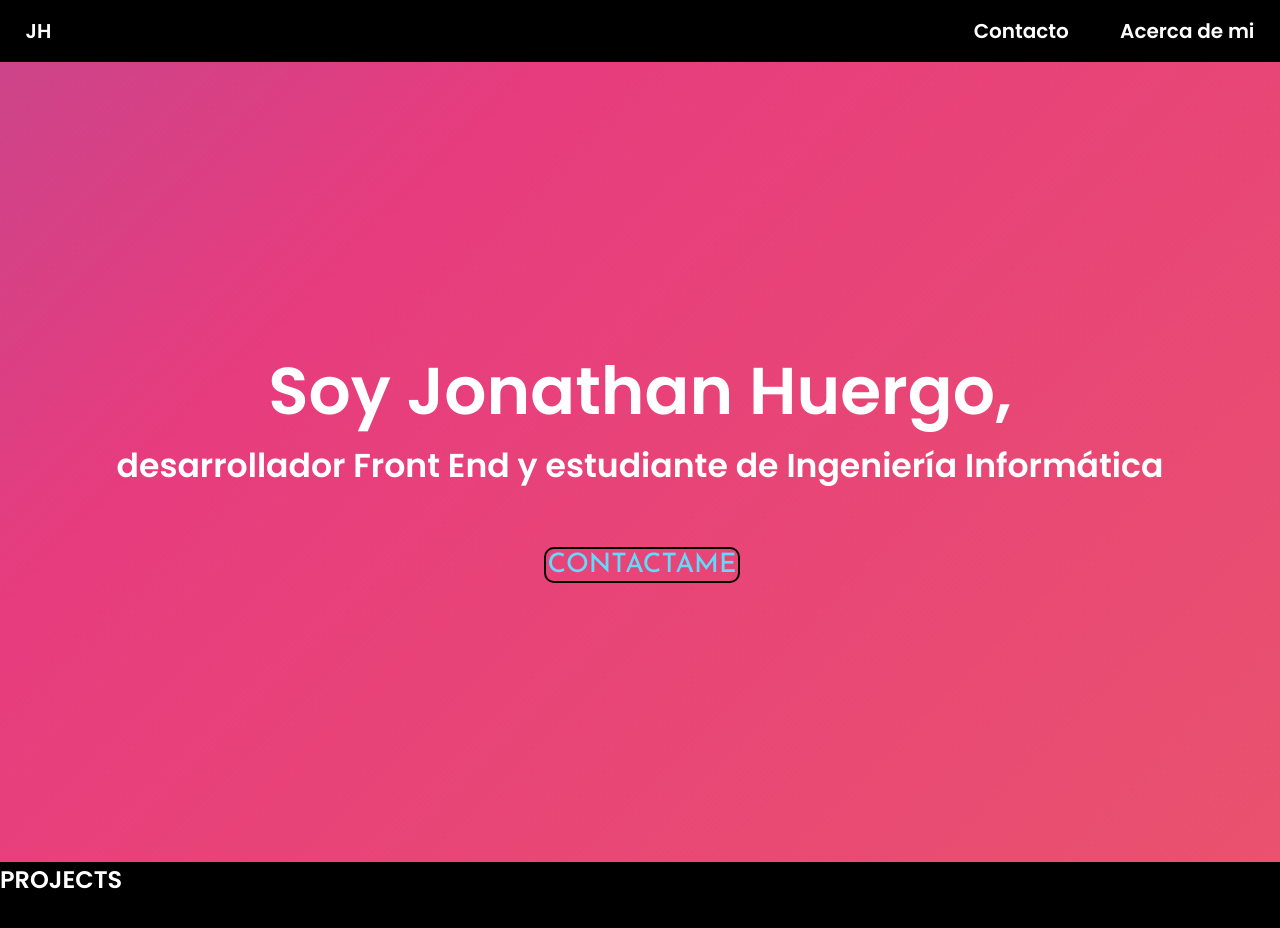
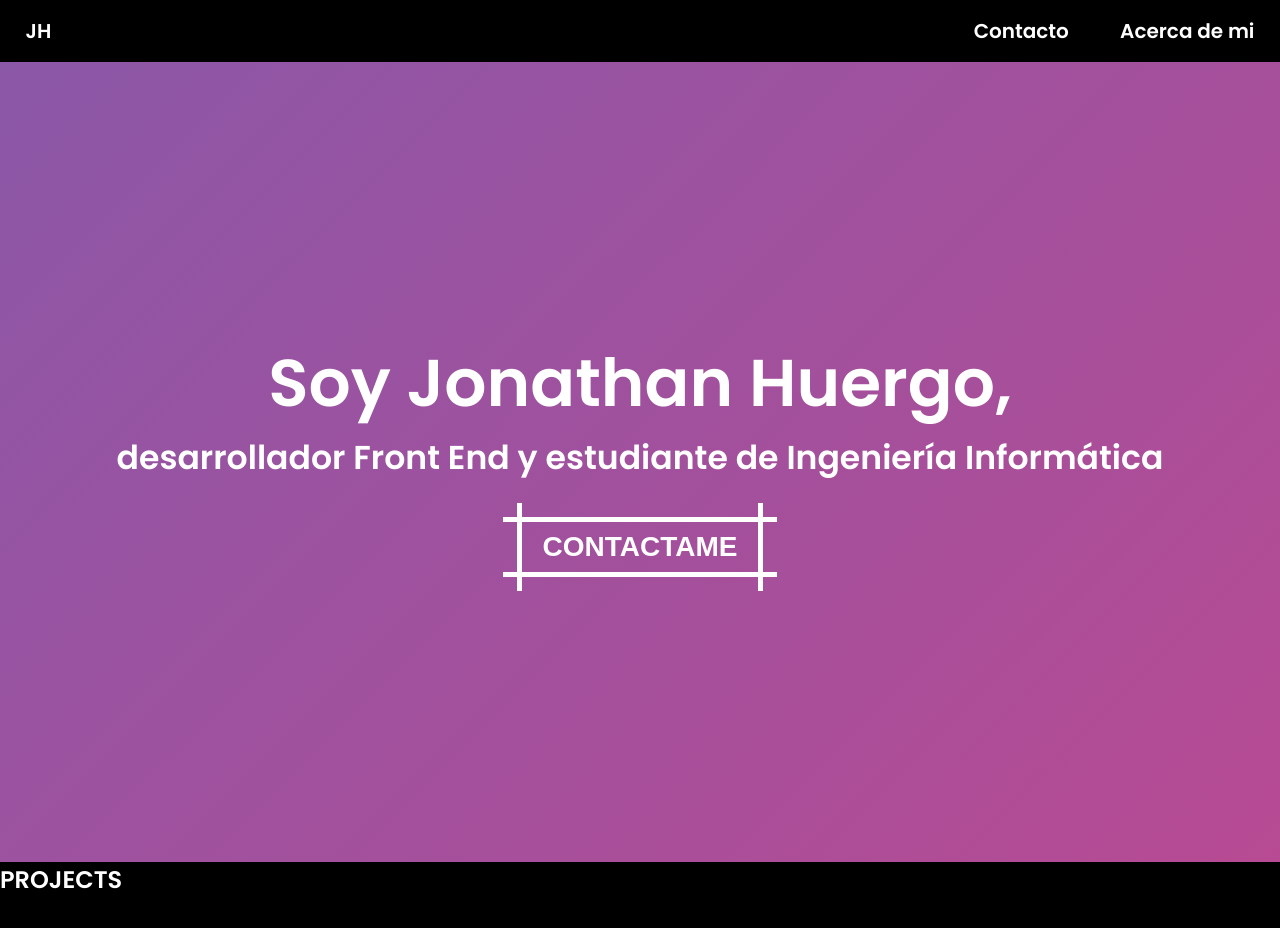
Before and after one commit to JonyHuergo/jhuergo2, a Next.js app: page / in a window 1280 px wide. Shown: the top 928 px of the page. Built offline with nearby package versions, Linux system fonts and the light colour scheme.

Commit message:
Style contact button

```diff
--- a/pages/index.tsx
+++ b/pages/index.tsx
@@ -7,7 +7,7 @@ export default function Home() {
     <section id="home" className='header'>
       <h1>Soy Jonathan Huergo,</h1>
       <h2>desarrollador Front End y estudiante de Ingeniería Informática</h2>
-      <a href="#contact"><button type="button" className="contact-button">CONTACTAME</button></a>
+      <a href="#contact"><button type="button" className="contact-button"><b>CONTACTAME</b></button></a>
     </section>
     <Info/>
     </>
--- a/styles/globals.css
+++ b/styles/globals.css
@@ -4,8 +4,6 @@
 /* Variables */
 
 :root {
-  --primary-clr-dk: #23262b;
-  --primary-clr-lt: #282c34;
   --secondary-clr: #61dafb; /* This should be the same color as the logo */
   --neutral-clr: white;
 }
@@ -24,16 +22,9 @@ html {
 
 body {
   font-family: 'Poppins', sans-serif;
-  background: linear-gradient(-45deg, #12c2e9, #c471ed, #f64f59);
-  /* background: linear-gradient(-45deg, #ee7752, #e73c7e, #23a6d5, #23d5ab); */
   background: linear-gradient(-45deg, #ee7752, #e73c7e, #2376d5, #5823d5);
-  /* background: linear-gradient(-45deg, #cc2af5, #e73c7e, #23a6d5, #23d5ab); */
-  /* background: linear-gradient(-45deg, #cc2af5, #e73c7e, #1588b3, #19ad8b); */
-  /* background: linear-gradient(-45deg, #2a65a8, #2b0a79, #1F0322); */
   background-size: 600% 600%;
   animation: gradient 20s ease infinite;
-  height: 100vh;
-  /* color: #1F0322; */
   color: white;
 }
 
@@ -50,12 +41,6 @@ body {
     background-position: 0% 50%;
   }
 }
-
-/* body {
-  color: var(--neutral-clr);
-  font-family: -apple-system, BlinkMacSystemFont, 'Segoe UI', 'Roboto', 'Oxygen',
-    'Ubuntu', 'Cantarell', 'Fira Sans', 'Droid Sans', 'Helvetica Neue', sans-serif;
-} */
 
 .info {
   background: linear-gradient(black, #1F0322);
@@ -104,7 +89,6 @@ nav a {
 /* ///////// */
 /* Home */
 .header {
-  /* background-color: var(--primary-clr-lt); */
   display: flex;
   flex-direction: column;
   align-items: center;
@@ -122,24 +106,38 @@ nav a {
 }
 
 .contact-button {
-  margin-top: calc(5px + 4vw);
-  padding: 1.5% 1% 1% 1%;
-  font-family: 'Josefin Sans', sans-serif;
-  font-size: calc(7.5px + 1.5vw);
-  color: var(--secondary-clr);
-  border-width: 2px;
-  /* border-color: var(--secondary-clr); */
-  border-radius: 10px;
-  background-color: transparent;
-  align-items: center;
-  transition: all 300ms cubic-bezier(.23, 1, 0.32, 1);
+  margin-top: 20px;
+  --b: 5px;
+  /* border thickness */
+  --s: .5em;
+  /* size of the corner */
+  --color: white;
+  padding: calc(.5em + var(--s)) calc(.9em + var(--s));
+  color: var(--color);
+  --_p: var(--s);
+  background: conic-gradient(from 90deg at var(--b) var(--b), #0000 90deg, var(--color) 0) var(--_p) var(--_p)/calc(100% - var(--b) - 2*var(--_p)) calc(100% - var(--b) - 2*var(--_p));
+  transition: .3s linear, color 0s, background-color 0s;
+  outline: var(--b) solid #0000;
+  outline-offset: .6em;
+  font-size: 1.75em;
+  border: 0;
+  user-select: none;
+  -webkit-user-select: none;
+  touch-action: manipulation;
 }
 
-.contact-button:hover {
-  color: var(--primary-clr-lt);
-  border-color: var(--secondary-clr);
-  /* background-color: var(--secondary-clr); */
+.contact-button:hover,
+.contact-button:focus-visible {
+  --_p: 0px;
+  outline-color: var(--color);
+  outline-offset: .01em;
 }
+
+.contact-button:active {
+  background: var(--color);
+  color: #fff;
+}
+
 /* ///////// */
 /* Projects */
 .projects {
@@ -162,50 +160,3 @@ footer {
   background-color: black;
 }
 /* ///////// */
-
-/* < !-- HTML !--><button class="button-28" role="button">Button 28</button>
-
- CSS
-.button-28 {
-  appearance: none;
-  background-color: transparent;
-  border: 2px solid #1A1A1A;
-  border-radius: 15px;
-  box-sizing: border-box;
-  color: #3B3B3B;
-  cursor: pointer;
-  display: inline-block;
-  font-family: Roobert, -apple-system, BlinkMacSystemFont, "Segoe UI", Helvetica, Arial, sans-serif, "Apple Color Emoji", "Segoe UI Emoji", "Segoe UI Symbol";
-  font-size: 16px;
-  font-weight: 600;
-  line-height: normal;
-  margin: 0;
-  min-height: 60px;
-  min-width: 0;
-  outline: none;
-  padding: 16px 24px;
-  text-align: center;
-  text-decoration: none;
-  transition: all 300ms cubic-bezier(.23, 1, 0.32, 1);
-  user-select: none;
-  -webkit-user-select: none;
-  touch-action: manipulation;
-  width: 100%;
-  will-change: transform;
-}
-
-.button-28:disabled {
-  pointer-events: none;
-}
-
-.button-28:hover {
-  color: #fff;
-  background-color: #1A1A1A;
-  box-shadow: rgba(0, 0, 0, 0.25) 0 8px 15px;
-  transform: translateY(-2px);
-}
-
-.button-28:active {
-  box-shadow: none;
-  transform: translateY(0);
-} */
```
